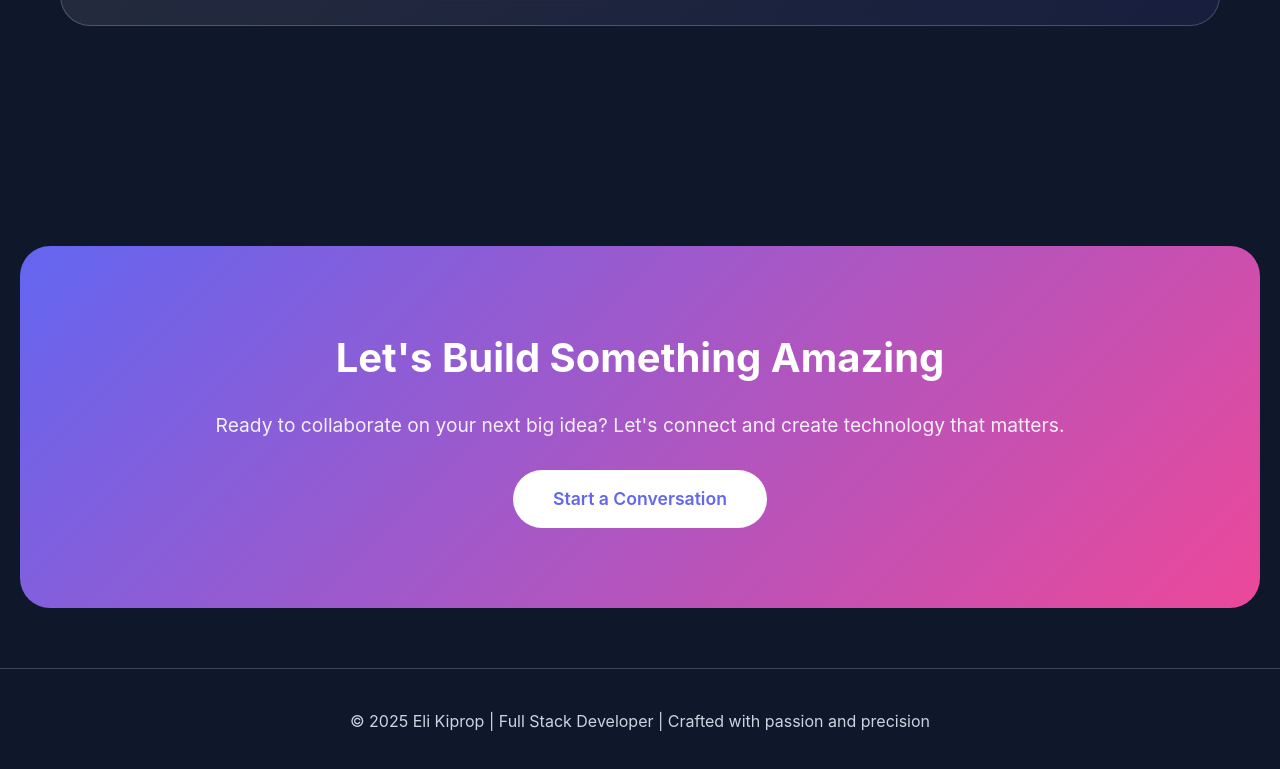
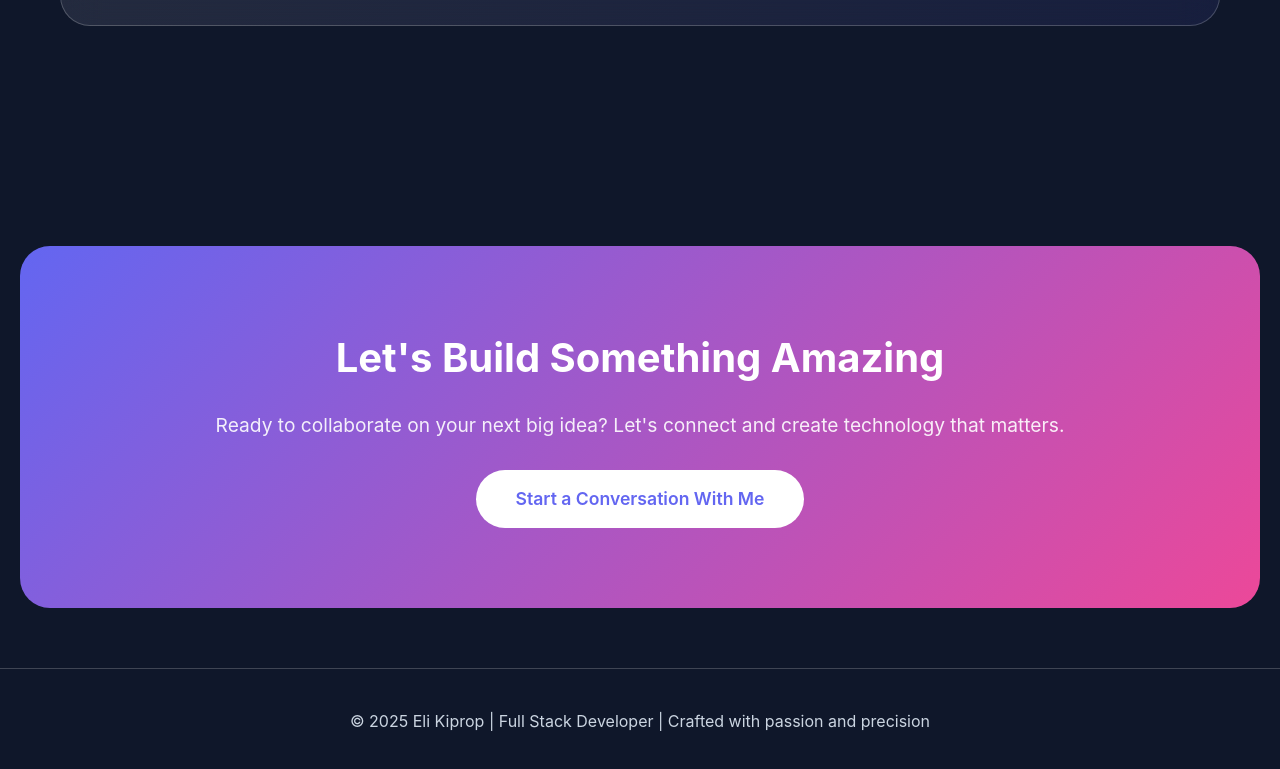
Before and after one commit to elikiprop/cv, a website: page index.html in a window 1280 px wide. Shown: the part 1875-2644 px from the top of the page. Drawn offline with Linux system fonts and the light colour scheme.

Commit message:
Update call-to-action link text in index.html

```diff
--- a/index.html
+++ b/index.html
@@ -513,7 +513,7 @@
         <div class="cta">
             <h3>Let's Build Something Amazing</h3>
             <p>Ready to collaborate on your next big idea? Let's connect and create technology that matters.</p>
-            <a href="mailto:elikiprop42@gmail.com" class="cta-button">Start a Conversation</a>
+            <a href="mailto:elikiprop42@gmail.com" class="cta-button">Start a Conversation With Me</a>
         </div>
     </section>
 
```
